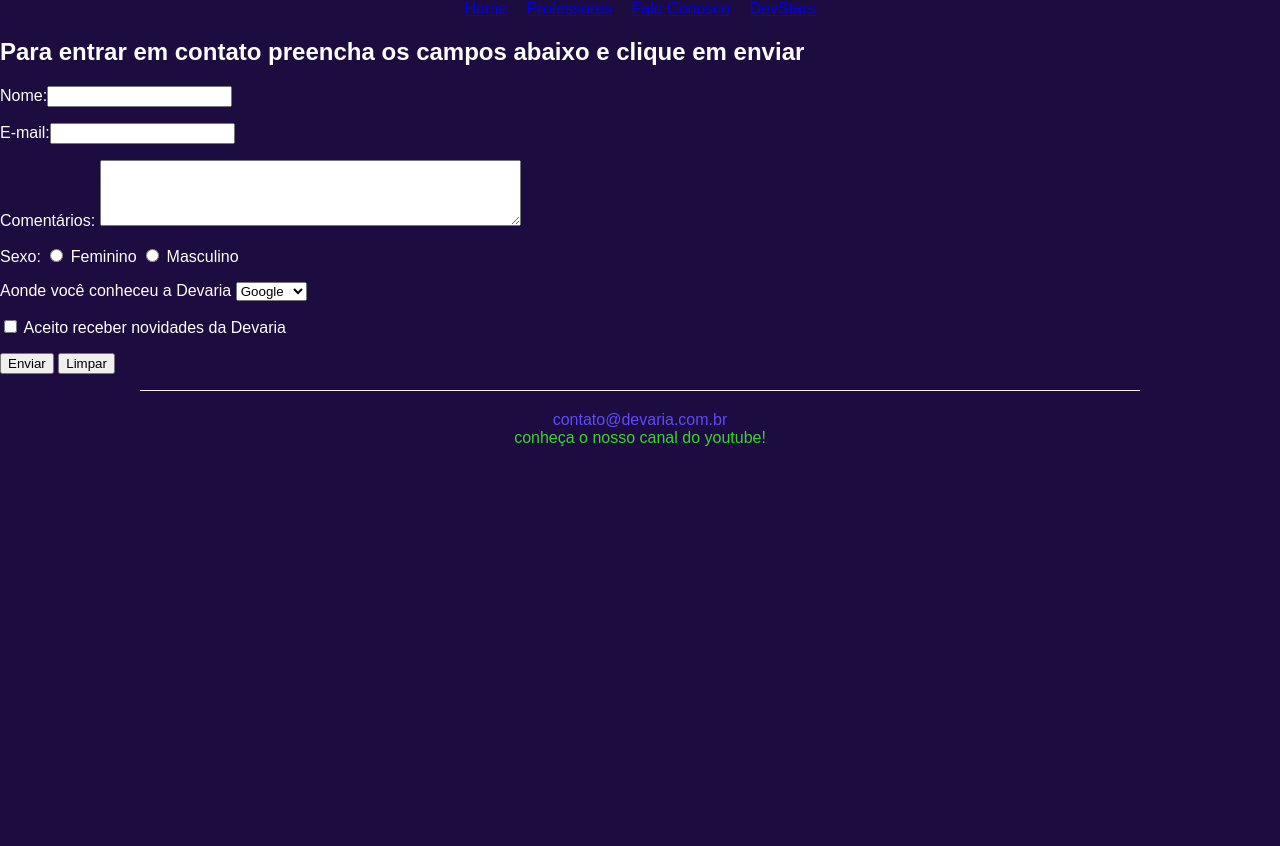
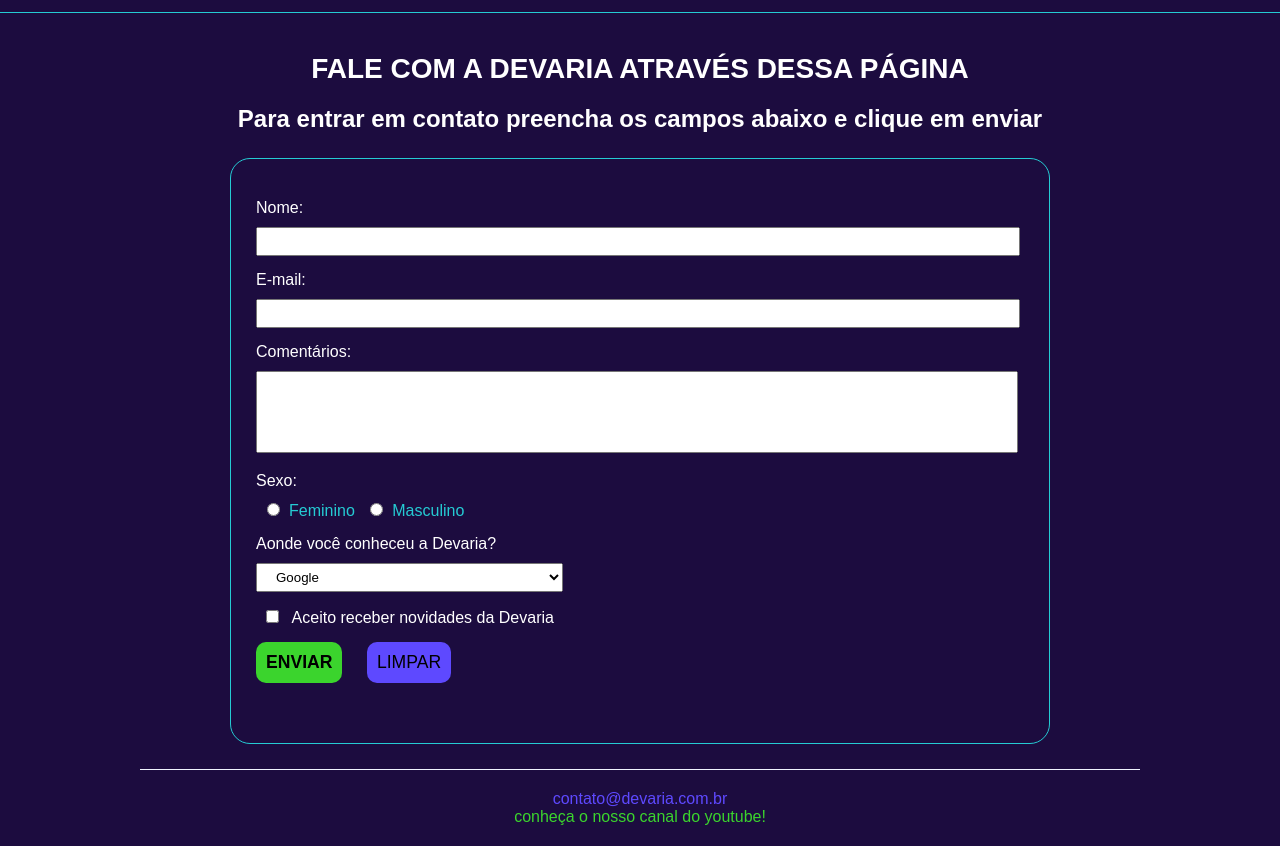
Before and after one commit to CezarMNeto/css-aulas, a plain HTML site: page FaleConosco.html in a window 1280 px wide. Shown: the part 80-926 px from the top of the page. Before the commit the page ends 800 px from the top, so only its background shows below. Drawn offline with Linux system fonts and the light colour scheme.

Commit message:
correções

```diff
--- a/FaleConosco.html
+++ b/FaleConosco.html
@@ -3,61 +3,65 @@
 
 <head>
     <meta charset="utf-8" />
+    <title>Fale Conosco!</title>
+    <meta name="viewport" content="width=device-width, initial-scale=1.0" />
     <link rel="stylesheet" href="public/css/devaria.css" />
     <link rel="stylesheet" href="public/css/footer.css" />
     <link rel="stylesheet" href="public/css/header.css" />
-    <title>Fale Conosco!</title>
+    <link rel="stylesheet" href="public/css/fale-conosco.css" />
 </head>
 
 <body>
     <header>
-        <h1>Fale com a Devaria através dessa página!</h1>
-        <nav>
+        <a href="index.html" class="link-logo">
+            <img src="public/fotos/logo.svg" alt="Logo devaria" />
+        </a>
+        <nav class="menu">
             <ul>
-                <li><a href="index.html">Home</a></li>
-                <li><a href="Professores.html">Professores</a></li>
+                <li><a href="Professores.html"> Professores</a></li>
                 <li><a href="FaleConosco.html">Fale Conosco</a></li>
-                <li><a href="Devstars.html">DevStars</a></li>
+                <li><a href="DevStars.html">DevStars</a></li>
             </ul>
         </nav>
     </header>
     <main>
-        <h2>Para entrar em contato preencha os campos abaixo e clique em enviar</h2>
-        <form action="index.html">
-            <p>
-                <lable>Nome:</lable><input type="text" name="Nome" maxlength="70" />
-            </p>
-            <p>
-                <lable>E-mail:</lable><input type="text" name="Email" maxlength="150" />
-            </p>
-            <p>
-                <lable>Comentários:</lable>
-                <textarea name="Comentario" cols="50" rows="4"></textarea>
-            </p>
-            <p>
+        <h1 class="title text-center">Fale com a devaria através dessa página</h1>
+        <h2 class="sub-title text-center">Para entrar em contato preencha os campos abaixo e clique em enviar</h2>
+        <form action="index.html" class="contact-form margin-horizontal-20px">
+            <div>
+                <label>Nome:</label>
+                <input type="text" name="Nome" maxlength="70" required="true" />
+            </div>
+            <div>
+                <label>E-mail:</label>
+                <input type="text" name="Email" maxlength="150" required="true" />
+            </div>
+            <div>
+                <label>Comentários:</label>
+                <textarea name="Comentario" cols="50" rows="4" required="true"></textarea>
+            </div>
+            <div>
                 <label>Sexo:</label>
-                <input type="radio" name="Sexo" />
-                <lable>Feminino</lable>
-                <input type="radio" name="Sexo" />
-                <lable>Masculino</lable>
-            </p>
-            <p>
-                <label>Aonde você conheceu a Devaria</label>
+                <input type="radio" name="Sexo" /><span>Feminino</span>
+                <input type="radio" name="Sexo" /><span>Masculino</span>
+            </div>
+            <div>
+                <label>Aonde você conheceu a Devaria?</label>
                 <select name="Conheceu">
                     <option>Youtube</option>
                     <option>Amigos</option>
                     <option selected>Google</option>
                     <option>Outros</option>
                 </select>
-            </p>
-            <p>
-                <input type="checkbox" name="Aceite" value="Aceite" />
-                <label>Aceito receber novidades da Devaria</label>
-            </p>
-            <p>
-                <input type="submit" name="enviar" value="Enviar" />
+            </div>
+            <div>
+                <input type="checkbox" name="Aceite" />
+                <span>Aceito receber novidades da Devaria</span>
+            </div>
+            <div>
+                <input type="submit" name="Enviar" value="Enviar" />
                 <input type="reset" name="Limpar" value="Limpar" />
-            </p>
+            </div>
         </form>
     </main>
     <footer>
@@ -66,3 +70,6 @@
             <span>Conheça o nosso canal do Youtube!</span>
         </section>
     </footer>
+</body>
+
+</html>
```
Also changed, not shown: Devstars.html (+22 -11 lines), Professores.html (+16 -12 lines), index.html (+8 -11 lines).
